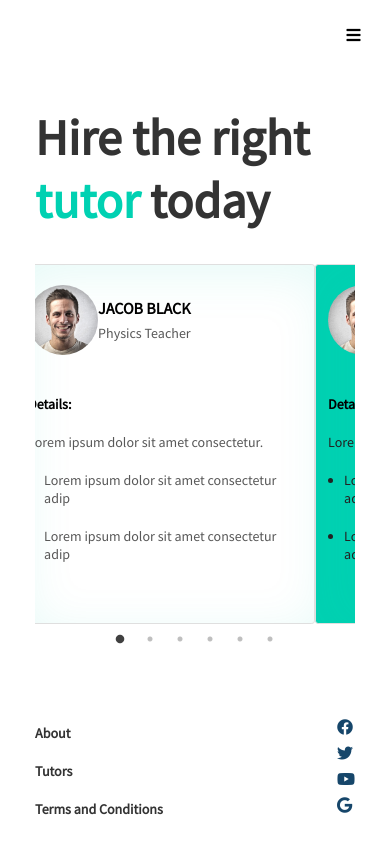
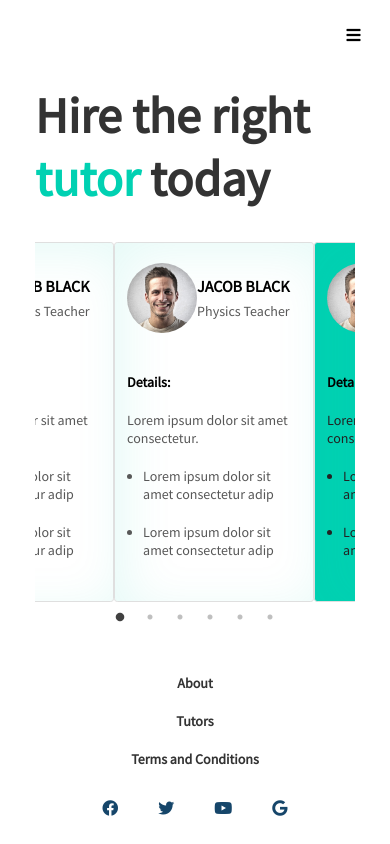
Before and after one commit to asimgiri/mLearnrTutor, a React (Create React App) app: page / in a window 390 px wide. Built offline with nearby package versions, Linux system fonts and the light colour scheme.

Commit message:
More Responsive

```diff
--- a/src/Responsive.css
+++ b/src/Responsive.css
@@ -40,9 +40,27 @@
         display: block;
     }
     .hero_title {
-        padding-top: 2rem !important;
+        padding-top: 3rem !important;
     }
-    .close i{
+    .close i {
         display: block;
     }
+    .footer .container {
+        display: inline;
+    }
+    .footer .container div {
+        text-align: center;
+        padding: 10px 0;
+    }
+    .footer .container div li {
+        margin-right: 0 !important;
+        margin-left: 0 !important;
+    }
+    .footer .container div:nth-child(2) li {
+        display: inline;
+        padding: 20px;
+    }
+    .tutor_card{
+        width: 200px;
+    }
 }
--- a/src/components/Navbar.js
+++ b/src/components/Navbar.js
@@ -63,7 +63,7 @@ export default function Navbar() {
                     </section>
                 ) : (
                     null
-                    )}
+                )}
         </>
     )
 }
--- a/src/components/TutorCardList.js
+++ b/src/components/TutorCardList.js
@@ -19,17 +19,9 @@ export default function TutorCardList() {
             {
                 breakpoint: 600,
                 settings: {
-                    slidesToShow: 2,
+                    slidesToShow: 3,
                     slidesToScroll: 1,
                     centerMode: false,
-                }
-            },
-            {
-                breakpoint: 1800,
-                settings: {
-                    slidesToShow: 2,
-                    slidesToScroll: 1,
-                    centerMode: true,
                 }
             },
         ]
```
